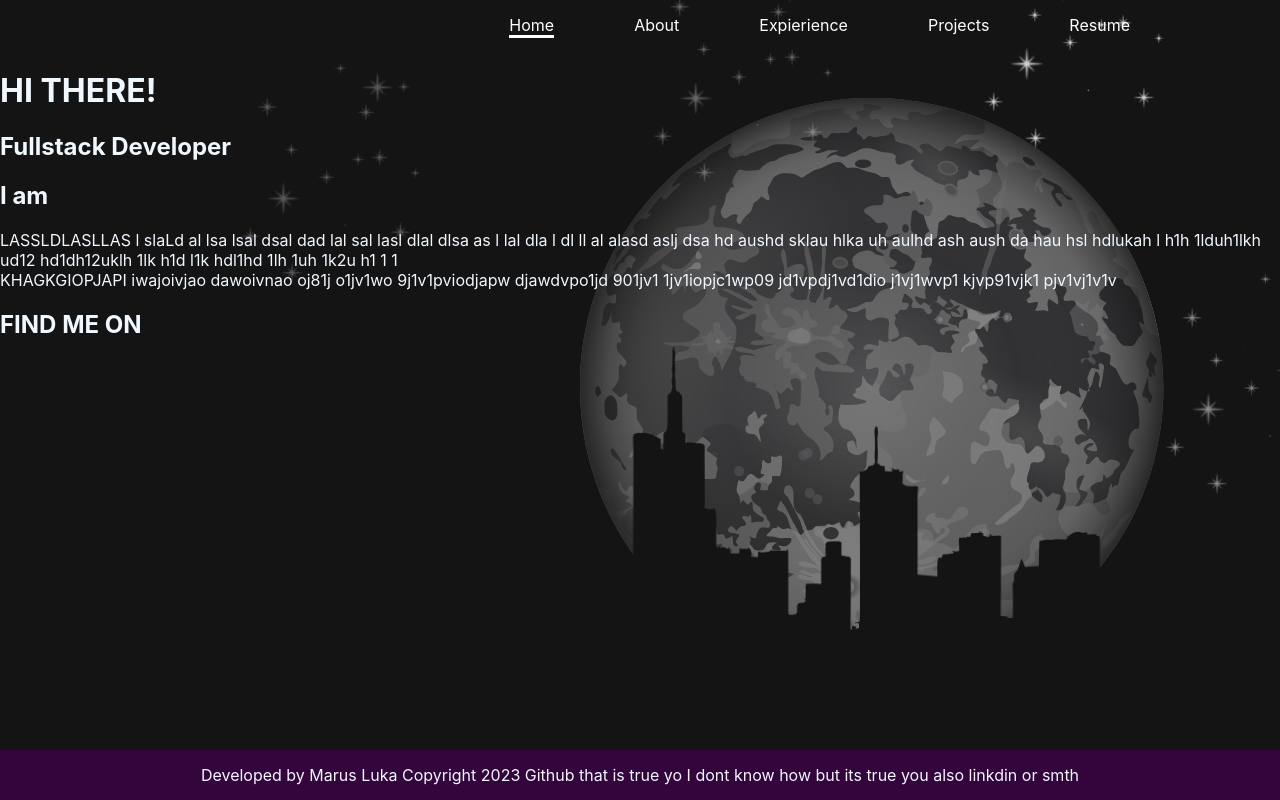
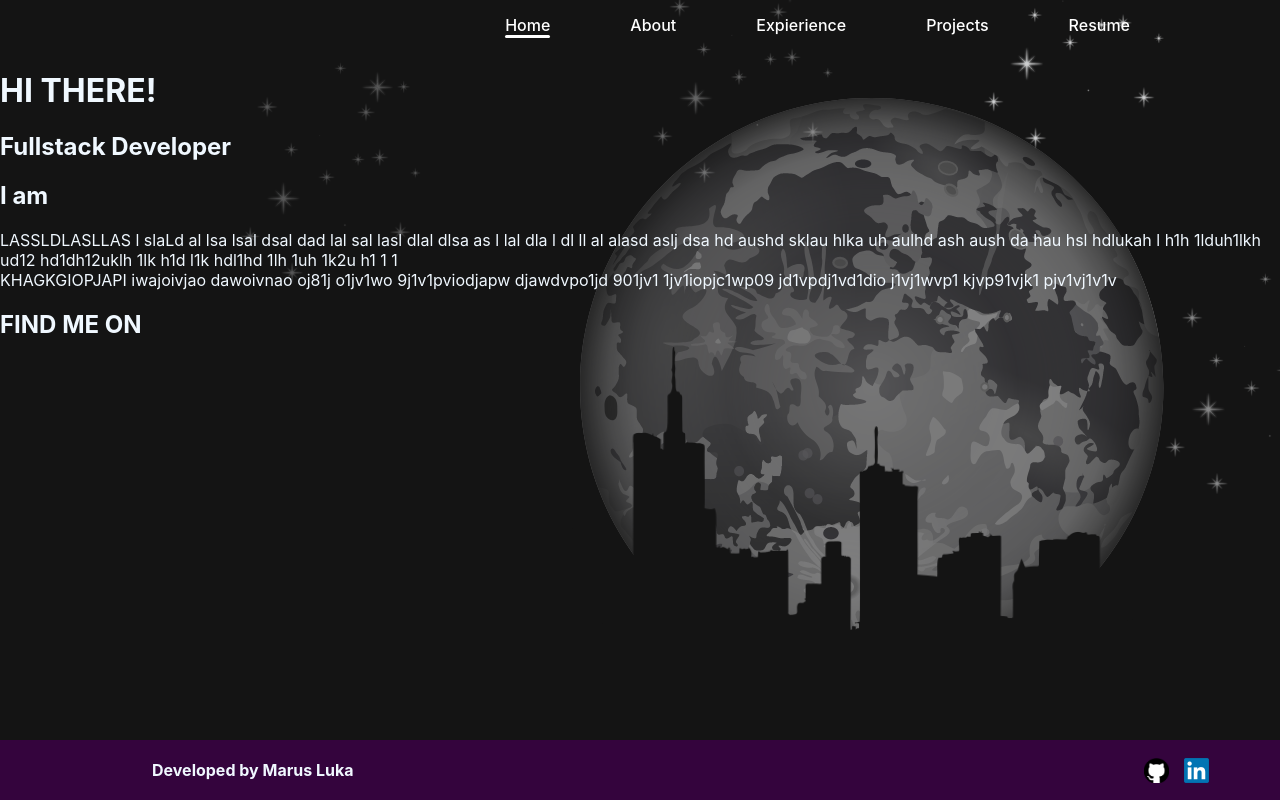
Before and after one commit to LukaTm/Portfolio, a React (Create React App) app: page / in a window 1280 px wide. Built offline with nearby package versions, Linux system fonts and the light colour scheme.

Commit message:
Footer and styles

```diff
--- a/src/pages/About.module.css
+++ b/src/pages/About.module.css
@@ -12,11 +12,13 @@
     flex-direction: column;
     border-radius: 7px;
     border: 4px solid rgb(157, 98, 187);
+    font-weight: 500;
     min-width: 180px;
     max-width: 180px;
     margin: 25px;
     height: 130px;
-    padding: 0px;
+    padding-top: 9px;
+    padding-bottom: 6px;
     align-items: center;
     /* box-shadow: h-shadow v-shadow blur spread color */
     box-shadow: 2px 3px 5px 0 rgb(104, 99, 99);
@@ -43,10 +45,6 @@
     .section_container {
         font-size: calc(1vw * 7);
     }
-}
-
-.skill_container {
-    padding: 13px;
 }
 
 .html {
--- a/src/pages/MainHeader.js
+++ b/src/pages/MainHeader.js
@@ -61,8 +61,29 @@ function MainHeader({ children }) {
             </div>
             <main>{children}</main>
             <footer className={styles.footer}>
-                Developed by Marus Luka Copyright 2023 Github that is true yo I
-                dont know how but its true you also linkdin or smth
+                <div className={styles.left}>
+                    <div>Developed by Marus Luka</div>
+                </div>
+                <div className={styles.right}>
+                    <div className={styles.github_container}>
+                        <a
+                            href="https://github.com/LukaTm"
+                            target="_blank"
+                            rel="noopener noreferrer"
+                        >
+                            <div class={styles.github_link}></div>
+                        </a>
+                    </div>
+                    <div>
+                        <a
+                            href="https://github.com/LukaTm"
+                            target="_blank"
+                            rel="noopener noreferrer"
+                        >
+                            <div className={styles.linkedin_link}></div>
+                        </a>
+                    </div>
+                </div>
             </footer>
         </div>
     );
--- a/src/pages/MainHeader.module.css
+++ b/src/pages/MainHeader.module.css
@@ -21,6 +21,7 @@ main {
     color: rgb(255, 255, 255);
     text-decoration: none;
     position: relative;
+    font-weight: 500;
 }
 
 .default::after,
@@ -34,6 +35,7 @@ main {
     background-color: rgb(255, 255, 255);
     transform: scaleX(0);
     transition: transform 0.2s ease-in-out;
+    border-radius: 5px;
 }
 
 .default:hover::after,
@@ -141,12 +143,51 @@ main {
 }
 
 .home .footer {
+    display: flex;
     background-color: rgb(52, 4, 61);
     height: 50px;
     width: 100%;
-    display: flex;
+    font-weight: bold;
     align-items: center;
-    justify-content: center;
     position: sticky;
     bottom: 0;
+    padding: 30px;
 }
+
+.left {
+    display: flex;
+    justify-content: flex-start;
+    width: 100%;
+    margin-left: calc(100% / 10);
+}
+
+.right {
+    display: flex;
+    justify-content: flex-end;
+    width: 100%;
+    margin-right: calc(100% / 30);
+}
+
+.github_link {
+    display: flex;
+    background-image: url("../skills_photos/github.png");
+    background-size: cover;
+    background-position: center center;
+    height: 25px;
+    width: 25px;
+    cursor: pointer;
+}
+
+.linkedin_link {
+    display: flex;
+    background-image: url("../skills_photos/linkedin.png");
+    background-size: cover;
+    background-position: center center;
+    height: 25px;
+    width: 25px;
+    cursor: pointer;
+}
+
+.github_container {
+    margin-right: 15px;
+}
```
Also changed, not shown: src/skills_photos/github.png (added), src/skills_photos/linkedin.png (added).
